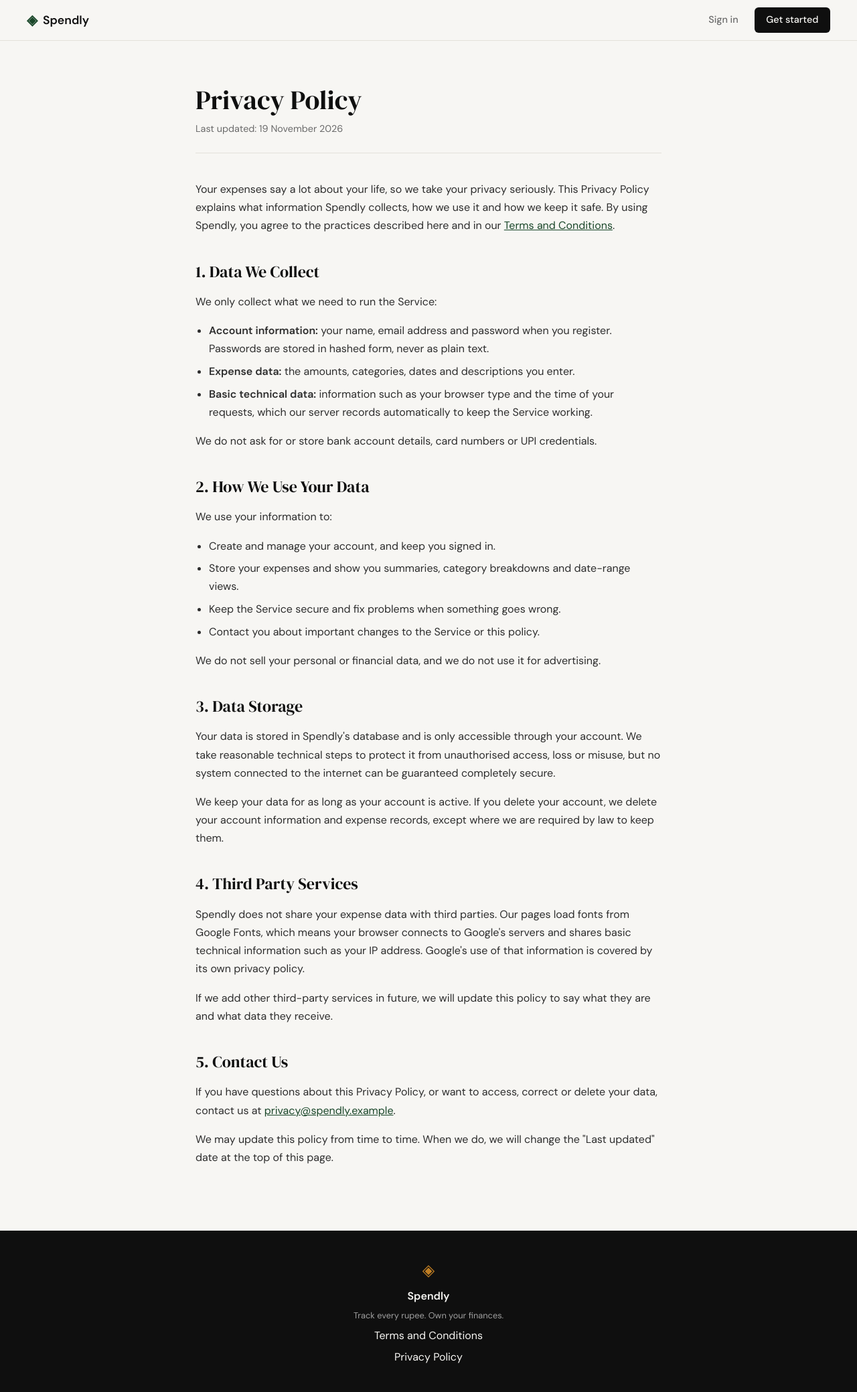
After one commit to prakashsingh08/spendly, a Flask app: page /privacy in a window 1280 px wide. The commit adds this page. Shown: the whole page at 67% size. Run offline with Flask 3, Linux system fonts and the light colour scheme.

Commit message:
landing: add privacy policy page and route

```diff
--- a/app.py
+++ b/app.py
@@ -25,6 +25,11 @@ def login():
 @app.route("/terms")
 def terms():
     return render_template("terms.html")
+
+
+@app.route("/privacy")
+def privacy():
+    return render_template("privacy.html")
 
 
 # ------------------------------------------------------------------ #
--- a/static/css/style.css
+++ b/static/css/style.css
@@ -508,6 +508,61 @@ a { color: inherit; text-decoration: none; }
 }
 
 /* ------------------------------------------------------------------ */
+/* Legal pages (Terms, Privacy)                                        */
+/* ------------------------------------------------------------------ */
+
+.legal-section {
+    max-width: 760px;
+    margin: 0 auto;
+    padding: 4rem 2rem 5rem;
+}
+
+.legal-header {
+    margin-bottom: 2.5rem;
+    padding-bottom: 1.5rem;
+    border-bottom: 1px solid var(--border);
+}
+
+.legal-title {
+    font-family: var(--font-display);
+    font-size: 2.5rem;
+    font-weight: 400;
+    color: var(--ink);
+    line-height: 1.2;
+    margin-bottom: 0.5rem;
+}
+
+.legal-updated {
+    color: var(--ink-muted);
+    font-size: 0.9rem;
+}
+
+.legal-body h2 {
+    font-family: var(--font-display);
+    font-size: 1.5rem;
+    font-weight: 400;
+    color: var(--ink);
+    margin: 2.25rem 0 0.75rem;
+}
+
+.legal-body p,
+.legal-body li {
+    color: var(--ink-soft);
+    line-height: 1.7;
+}
+
+.legal-body p { margin-bottom: 1rem; }
+
+.legal-body ul { margin: 0 0 1rem 1.25rem; }
+
+.legal-body li { margin-bottom: 0.4rem; }
+
+.legal-body a {
+    color: var(--accent);
+    text-decoration: underline;
+}
+
+/* ------------------------------------------------------------------ */
 /* Responsive                                                          */
 /* ------------------------------------------------------------------ */
 
--- a/templates/base.html
+++ b/templates/base.html
@@ -35,7 +35,7 @@
             <span class="footer-name">Spendly</span>
             <p class="footer-copy">Track every rupee. Own your finances.</p>
             <a href="{{ url_for('terms') }}">Terms and Conditions</a>
-            <a href="#">Privacy Policy</a>
+            <a href="{{ url_for('privacy') }}">Privacy Policy</a>
         </div>
     </footer>
 
--- /dev/null
+++ b/templates/privacy.html
@@ -0,0 +1,81 @@
+{% extends "base.html" %}
+
+{% block title %}Privacy Policy — Spendly{% endblock %}
+
+{% block content %}
+<section class="legal-section">
+    <header class="legal-header">
+        <h1 class="legal-title">Privacy Policy</h1>
+        <p class="legal-updated">Last updated: 19 November 2026</p>
+    </header>
+
+    <div class="legal-body">
+        <p>
+            Your expenses say a lot about your life, so we take your privacy seriously.
+            This Privacy Policy explains what information Spendly collects, how we use it
+            and how we keep it safe. By using Spendly, you agree to the practices described
+            here and in our <a href="{{ url_for('terms') }}">Terms and Conditions</a>.
+        </p>
+
+        <h2>1. Data We Collect</h2>
+        <p>We only collect what we need to run the Service:</p>
+        <ul>
+            <li><strong>Account information:</strong> your name, email address and password when you register. Passwords are stored in hashed form, never as plain text.</li>
+            <li><strong>Expense data:</strong> the amounts, categories, dates and descriptions you enter.</li>
+            <li><strong>Basic technical data:</strong> information such as your browser type and the time of your requests, which our server records automatically to keep the Service working.</li>
+        </ul>
+        <p>
+            We do not ask for or store bank account details, card numbers or UPI credentials.
+        </p>
+
+        <h2>2. How We Use Your Data</h2>
+        <p>We use your information to:</p>
+        <ul>
+            <li>Create and manage your account, and keep you signed in.</li>
+            <li>Store your expenses and show you summaries, category breakdowns and date-range views.</li>
+            <li>Keep the Service secure and fix problems when something goes wrong.</li>
+            <li>Contact you about important changes to the Service or this policy.</li>
+        </ul>
+        <p>
+            We do not sell your personal or financial data, and we do not use it for
+            advertising.
+        </p>
+
+        <h2>3. Data Storage</h2>
+        <p>
+            Your data is stored in Spendly's database and is only accessible through your
+            account. We take reasonable technical steps to protect it from unauthorised
+            access, loss or misuse, but no system connected to the internet can be
+            guaranteed completely secure.
+        </p>
+        <p>
+            We keep your data for as long as your account is active. If you delete your
+            account, we delete your account information and expense records, except where
+            we are required by law to keep them.
+        </p>
+
+        <h2>4. Third Party Services</h2>
+        <p>
+            Spendly does not share your expense data with third parties. Our pages load
+            fonts from Google Fonts, which means your browser connects to Google's servers
+            and shares basic technical information such as your IP address. Google's use of
+            that information is covered by its own privacy policy.
+        </p>
+        <p>
+            If we add other third-party services in future, we will update this policy to
+            say what they are and what data they receive.
+        </p>
+
+        <h2>5. Contact Us</h2>
+        <p>
+            If you have questions about this Privacy Policy, or want to access, correct or
+            delete your data, contact us at
+            <a href="mailto:privacy@spendly.example">privacy@spendly.example</a>.
+        </p>
+        <p>
+            We may update this policy from time to time. When we do, we will change the
+            "Last updated" date at the top of this page.
+        </p>
+    </div>
+</section>
+{% endblock %}
```
Also changed, not shown: templates/terms.html (+5 -57 lines).
